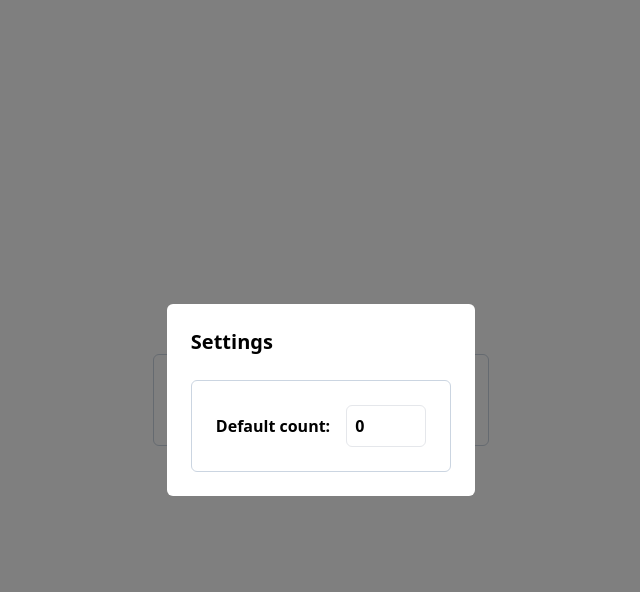
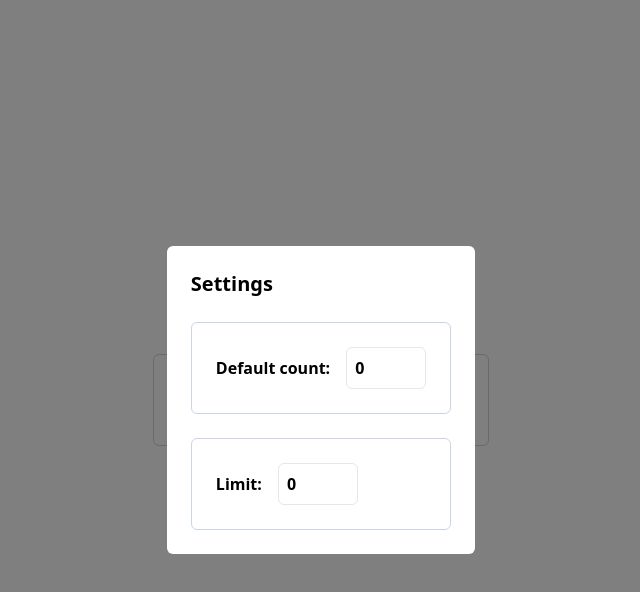
Before and after one commit to DevelopSoo/counter-app, a React (Vite) app: page / in a window 1280 px wide. Both pictures are taken after a click on the button 753 px from the left and 400 px from the top of the page. Shown: the top 592 px of the page, without its empty margins (319-959 px from the left). Built offline with nearby package versions, Linux system fonts and the light colour scheme.

Commit message:
limit count

```diff
--- a/src/App.jsx
+++ b/src/App.jsx
@@ -4,13 +4,16 @@ export default function App() {
   const [count, setCount] = useState(0);
   const [isOpen, setIsOpen] = useState(false);
   const [defaultCount, setDefaultCount] = useState(0);
+  const [limit, setLimit] = useState(0);
 
   const minusOne = () => {
     setCount((prev) => prev - 1);
   };
 
   const plusOne = () => {
-    setCount((prev) => prev + 1);
+    if (count < limit) {
+      setCount((prev) => prev + 1);
+    }
   };
 
   const reset = () => {
@@ -32,6 +35,10 @@ export default function App() {
   const handleDefaultCount = (e) => {
     setDefaultCount(+e.target.value);
     setCount(+e.target.value);
+  };
+
+  const handleLimitCount = (e) => {
+    setLimit(+e.target.value);
   };
 
   return (
@@ -64,6 +71,17 @@ export default function App() {
                 value={defaultCount}
                 onChange={handleDefaultCount}
               />
+            </div>
+            <div className="p-6 border border-slate-300 rounded-md font-semibold">
+              <div className="flex items-center gap-4">
+                Limit:
+                <input
+                  type="number"
+                  className="border rounded-md p-2 w-20"
+                  value={limit}
+                  onChange={handleLimitCount}
+                />
+              </div>
             </div>
           </div>
         </div>
```
